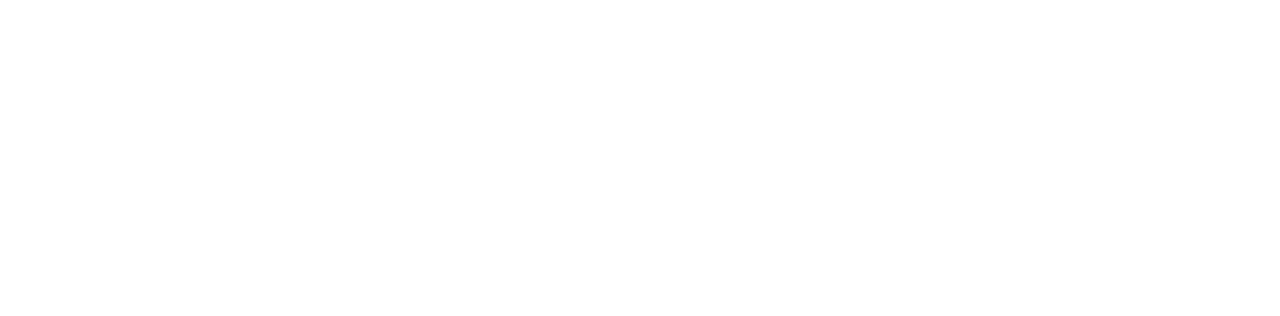
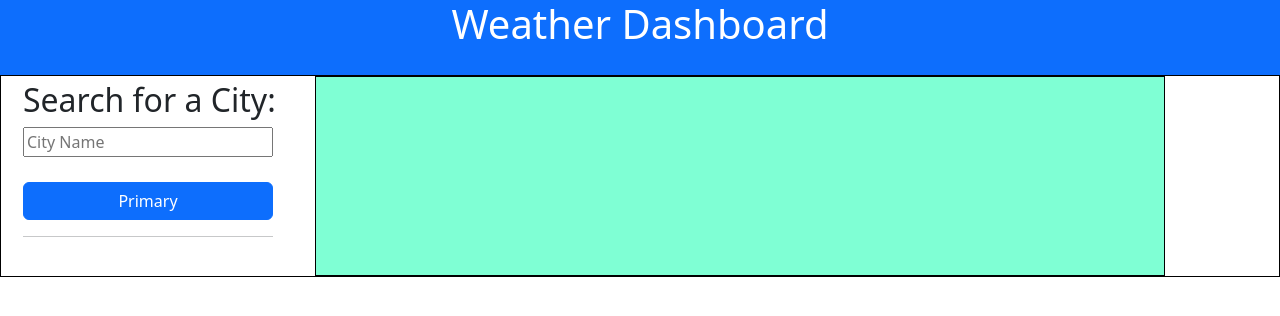
Before and after one commit to adam-brannon09/weather_forecast_app, a plain HTML site: page index.html in a window 1280 px wide. Drawn offline with nearby package versions, Linux system fonts and the light colour scheme.

Commit message:
finish html and most css

```diff
--- a/index.html
+++ b/index.html
@@ -1,17 +1,49 @@
 <!DOCTYPE html>
 <html lang="en">
-<head>
-    <meta charset="UTF-8">
-    <meta http-equiv="X-UA-Compatible" content="IE=edge">
-    <meta name="viewport" content="width=device-width, initial-scale=1.0">
+	<head>
+		<meta charset="UTF-8" />
+		<meta http-equiv="X-UA-Compatible" content="IE=edge" />
+		<meta name="viewport" content="width=device-width, initial-scale=1.0" />
 
-    <link rel="stylesheet" href="style.css">
-    <title>Document</title>
-</head>
-<body>
+		<link
+			href="https://cdn.jsdelivr.net/npm/bootstrap@5.3.0-alpha2/dist/css/bootstrap.min.css"
+			rel="stylesheet"
+			integrity="sha384-aFq/bzH65dt+w6FI2ooMVUpc+21e0SRygnTpmBvdBgSdnuTN7QbdgL+OapgHtvPp"
+			crossorigin="anonymous"
+		/>
+		<link rel="stylesheet" href="style.css" />
+		<title>Weather Dashboard</title>
+	</head>
+	<body>
+		<header class="bg-primary">
+			<h1>Weather Dashboard</h1>
+		</header>
 
+        <div class="container-fluid">
+		<aside>
+			<h2>Search for a City:</h2>
+			<input type="text" name="" id="user_input" placeholder="City Name" />
+			<br />
+			<button id= "search-btn" type="button" class="btn btn-primary">Primary</button>
+			<hr />
+			<div id="previous-searches"></div>
+		</aside>
 
+        <div class="row" id="display-weather">
+        <div class="" id="current-location"></div>
+        <div id="forecast-header"></div>
+        <div id="day-card"></div>
+        </div>
+    </div>
+		<!-- Javascript Links -->
+		<script src="https://code.jquery.com/jquery-3.4.1.min.js"></script>
 
-    <script src="script.js"></script>
-</body>
+		<script
+			src="https://cdn.jsdelivr.net/npm/dayjs@1.11.3/dayjs.min.js"
+			integrity="sha256-iu/zLUB+QgISXBLCW/mcDi/rnf4m4uEDO0wauy76x7U="
+			crossorigin="anonymous"
+		></script>
+
+		<script src="script.js"></script>
+	</body>
 </html>
--- a/script.js
+++ b/script.js
@@ -0,0 +1 @@
+let date = dayjs().format('M/DD/YYYY');
--- a/style.css
+++ b/style.css
@@ -0,0 +1,35 @@
+header {
+	text-align: center;
+	height: 75px;
+	color: white;
+
+}
+
+.container-fluid {
+	display: grid;
+	grid-template-columns: 25% 75%;
+	border: 1px solid black;
+}
+
+aside {
+	margin-top: 5px;
+	margin-left: 10px;
+}
+input {
+	width: 250px;
+}
+button {
+	width: 250px;
+	margin-top: 25px;
+}
+
+hr {
+	width: 250px;
+}
+
+#current-location {
+	width: 850px;
+	height: 200px;
+	background-color: aquamarine;
+    border: 1px solid black;
+}
```
